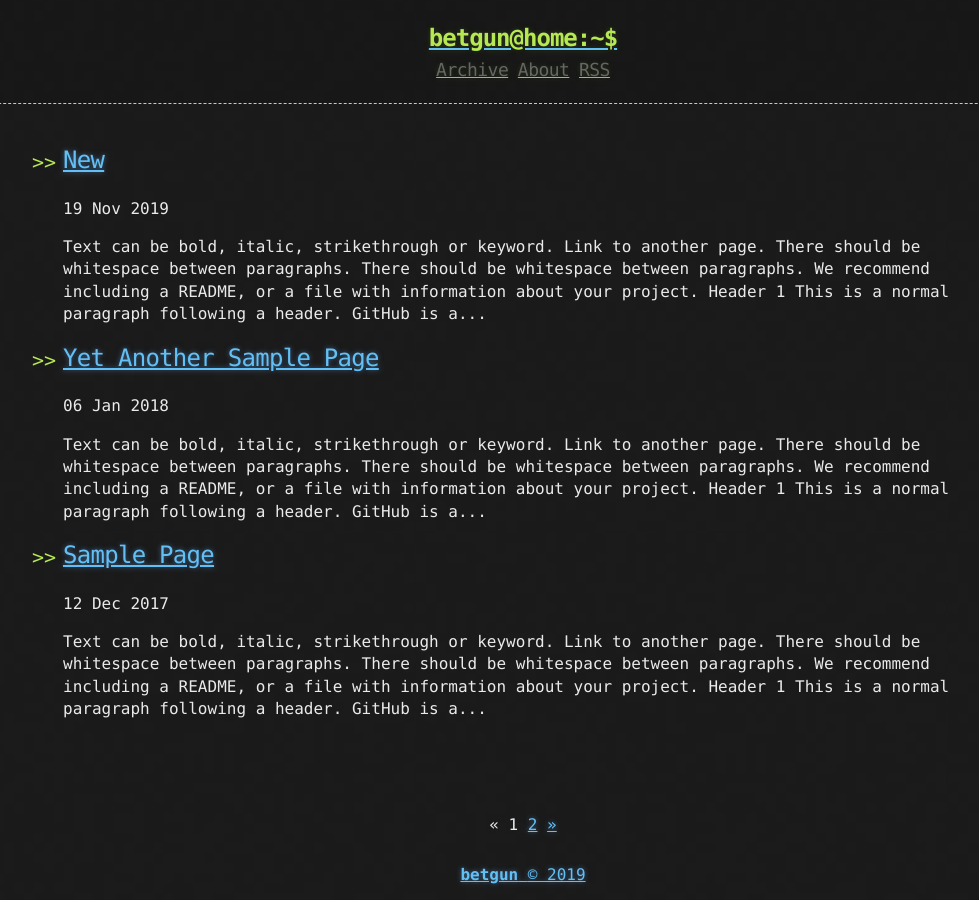
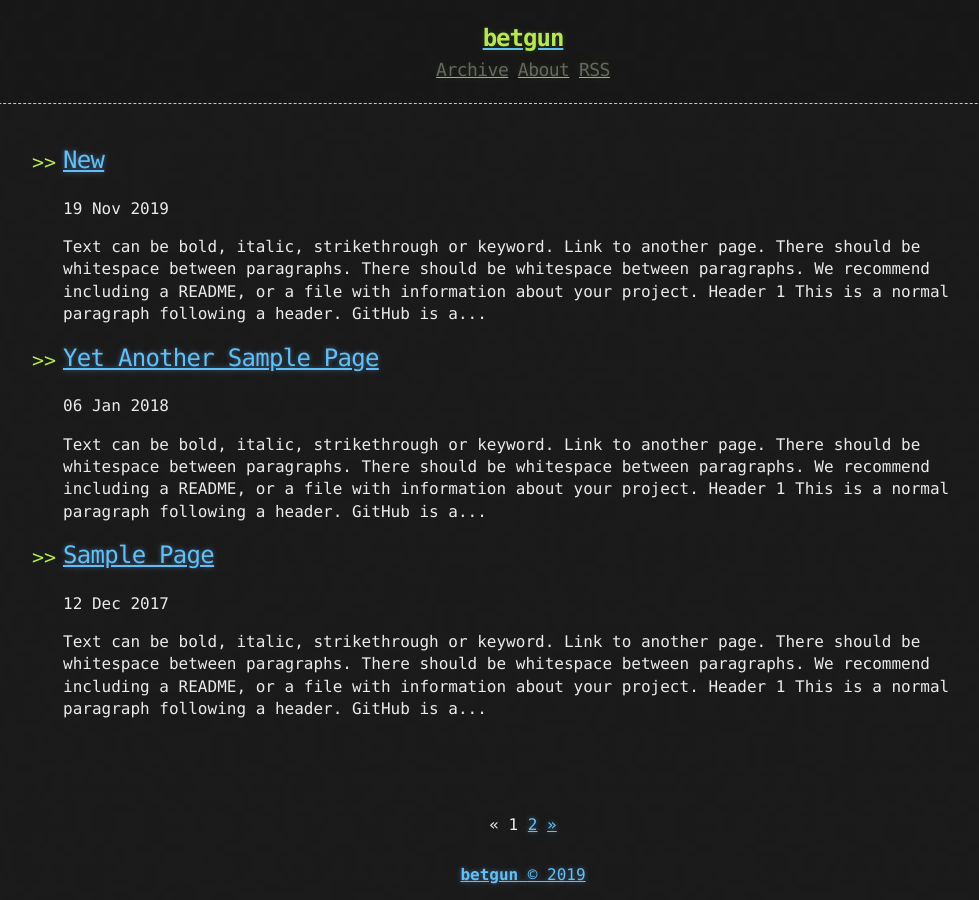
Before and after one commit to betgun/betgun.github.io, a Jekyll site: the page built from index.html, in a window 1280 px wide. Shown: the whole page, without its empty margins (117-1096 px from the left). Built offline with Jekyll 4.4.1, drawn with Linux system fonts in a browser that asks for light colours; the list of posts is cut into pages by our own code.

Commit message:
Update header.html

```diff
--- a/_includes/header.html
+++ b/_includes/header.html
@@ -2,7 +2,7 @@
   <div>
     <a href="{{ "/" | prepend: site.baseurl | replace: '//', '/' }}">
     {% assign owner_first_name = site.owner | split: " " %}
-    <h1>{{ owner_first_name[0] | downcase }}@home:~$</h1>
+    <h1>{{ owner_first_name[0] | downcase }}</h1>
     </a>
     <div class="header-links">
       {% include links.html %}
```
